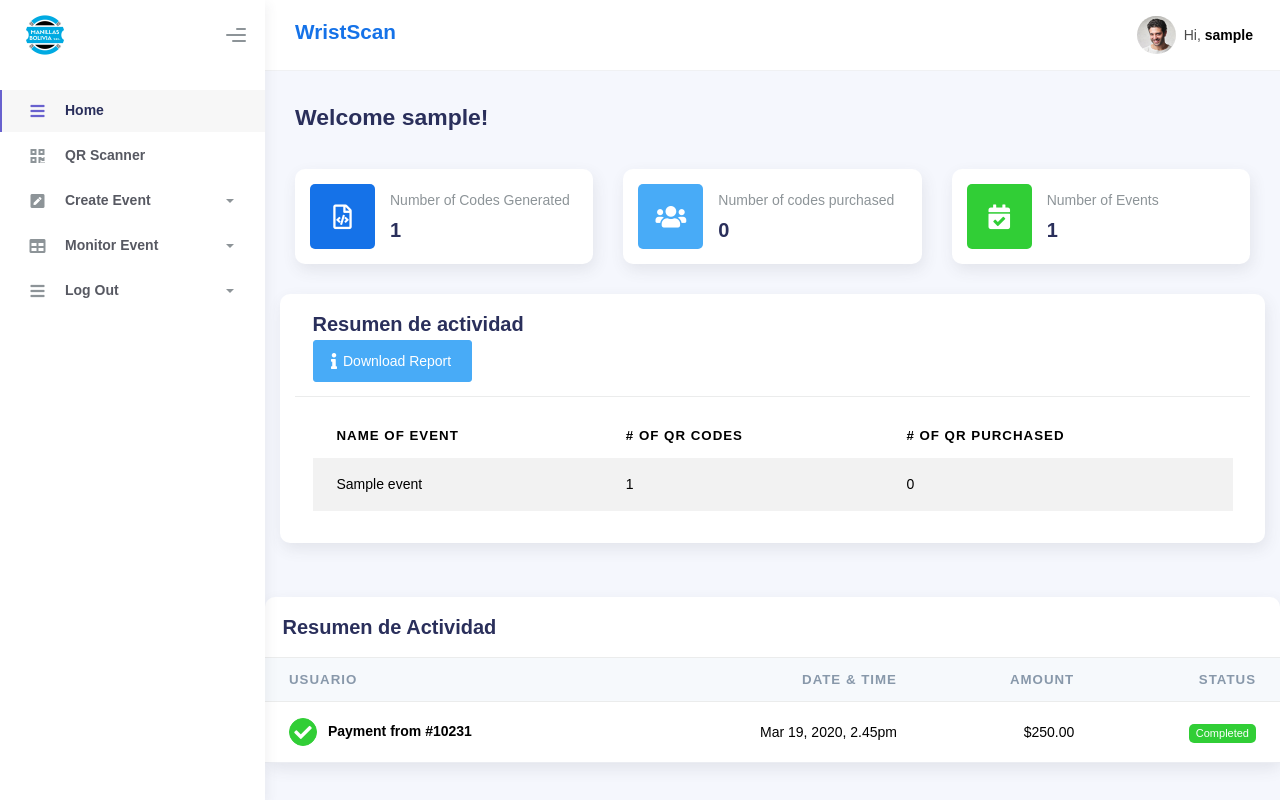
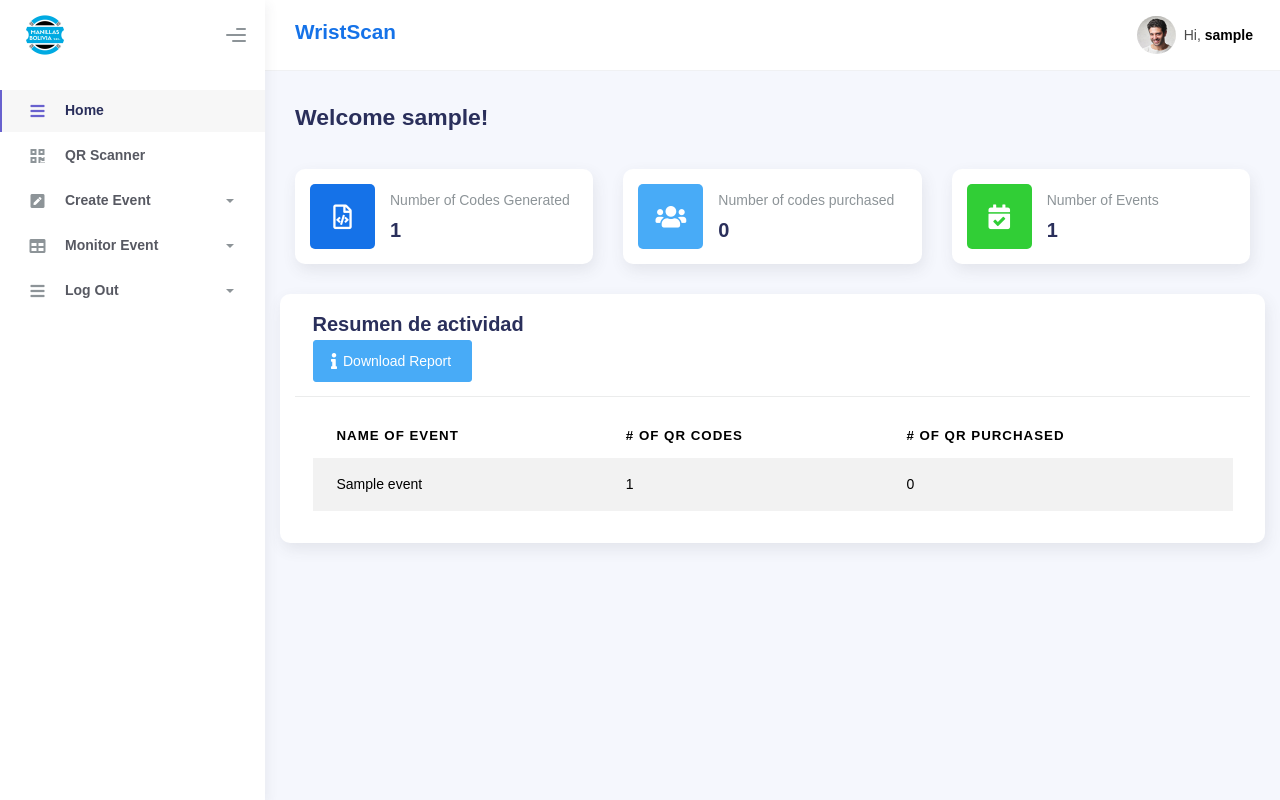
Before and after one commit to JoseDevApps/WristScan, a Django app: page /dashboard/ in a window 1280 px wide. Run offline with Django 4.2, Linux system fonts and the light colour scheme; a user stored in the database is signed in; tables that the repository leaves empty hold one stand-in row (values such as "Sample post"); parts of the project's set-up code (start-up, migrations or seed data) failed here and were passed over; some libraries are stand-ins or nearby versions.

Commit message:
update: home

```diff
--- a/App/dashboard/templates/dashboard/index.html
+++ b/App/dashboard/templates/dashboard/index.html
@@ -435,7 +435,7 @@
 
     </div>
 
-    <div class="row">
+    <!-- <div class="row">
 
       <div class="col-md-12">
         <div class="card card-round">
@@ -448,9 +448,9 @@
             </div>
           </div>
           <div class="card-body p-0">
-            <div class="table-responsive">
+            <div class="table-responsive"> -->
               <!-- Projects table -->
-              <table class="table align-items-center mb-0">
+              <!-- <table class="table align-items-center mb-0">
                 <thead class="thead-light">
                   <tr>
                     <th scope="col">Usuario</th>
@@ -483,7 +483,7 @@
           </div>
         </div>
       </div>
-    </div>
+    </div> -->
   </div>
 
 
```
